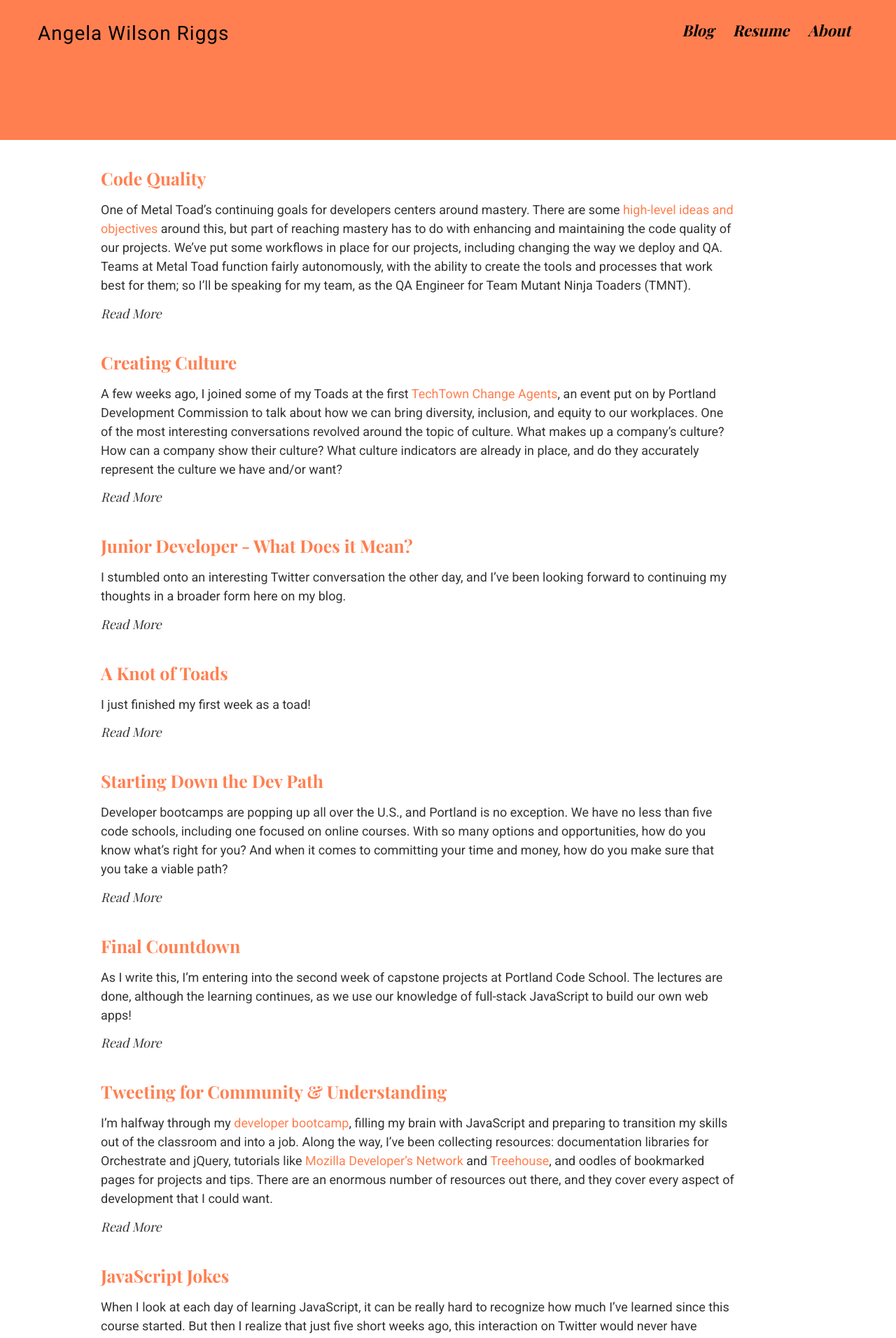
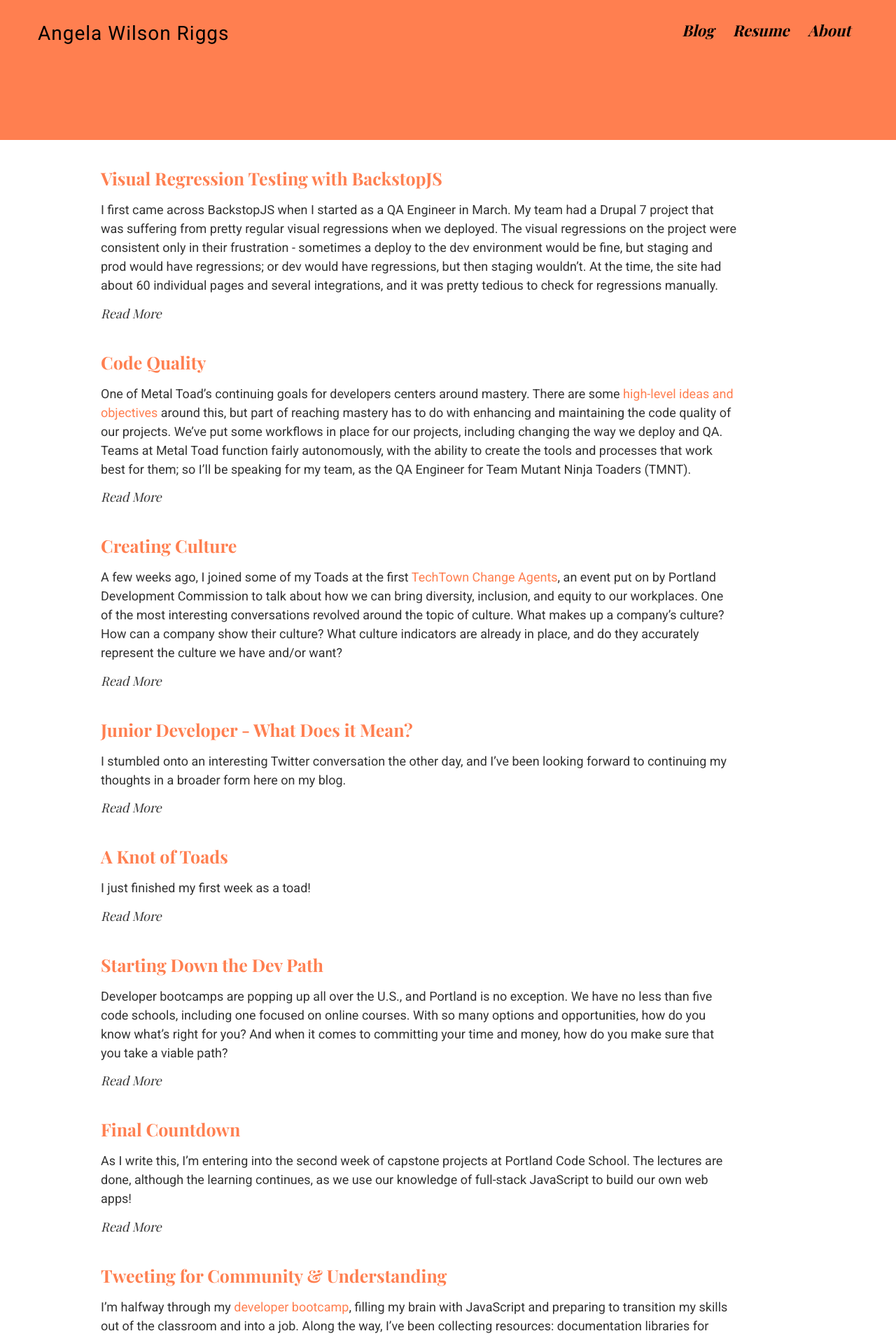
Before and after one commit to angelariggs/angelariggs.github.io, a Jekyll site: the page built from blog.md, in a window 1280 px wide. Shown: the top 1912 px of the page at 70% size. Built offline with Jekyll 4.4.1, drawn with Linux system fonts in a browser that asks for light colours; some web fonts are replaced; some of the changed lines change nothing that is shown.

Commit message:
backdate vis reg blog & style updates

````diff
--- /dev/null
+++ b/_posts/2016-11-03-vis-reg.md
@@ -0,0 +1,138 @@
+---
+layout: post
+title:  "Visual Regression Testing with BackstopJS"
+date:   2016-11-03
+comments: true
+---
+
+I first came across BackstopJS when I started as a QA Engineer in March. My team had a Drupal 7 project that was suffering from pretty regular visual regressions when we deployed. The visual regressions on the project were consistent only in their frustration - sometimes a deploy to the dev environment would be fine, but staging and prod would have regressions; or dev would have regressions, but then staging wouldn’t. At the time, the site had about 60 individual pages and several integrations, and it was pretty tedious to check for regressions manually.
+
+I needed to find a tool to help us avoid deploying code that would cause visual regressions. After doing some research, I decided to use BackstopJS, an npm package created for visual regression testing. It uses configuration files to target specific URLs and CSS selectors, and takes both reference and test screenshots to compare against each other. BackstopJS also runs a report that shows the screenshot comparison, and includes information like how much the comparison failed by.
+
+BackstopJS sets up directories to house the reference screenshots, test screenshots, and regression reports. These folders are automatically re-generated each time the associated command is run (e.g. backstop test to begin generating the test screenshots), and the path for each is customizable - so you can choose the setup that best fits your project. A visual regression report is automatically generated, saved, and can be accessed later; which is great for sharing the results with our PMs and developers, as well as with our clients.
+
+## Figuring Out a Process
+
+When I first set up BackstopJS, I created a config file for each of our four environments, so we could check each environment as our deploys progressed up the chain. I used a naming convention that would make sense across projects, e.g. local_backstop.json, dev_backstop.json, staging_backstop.json, and prod_backstop.json. Each environment has its own database and varying states of code deploys, but we tend to use prod as the “source of truth” for adherence to quality and features, so I used the prod site for the page and CSS selectors in my config files.
+
+Because the history of this project was so fraught with regressions, I went through the site and included every URL in the BackstopJS configuration file. I was also determined to use a variety of selectors for each page to ensure coverage (something that’s especially annoying in Drupal). It ended up that each of the 60 URLs I was testing had about 8-10 CSS selectors; and I was testing on both desktop and mobile viewports. This means that I was using BackstopJS to create about 1200 reference screenshots, plus the same number of testing screenshots, on each of the four environments. It was one of those tasks where you start it running, then go eat lunch and play a few rounds of Towerfall (see [http://xkcd.com/303/](http://xkcd.com/303/)).
+
+Having so many URLs and selectors wasn’t working as well as I wanted. I chose some selectors originally because they covered several sections within a page, but it turned out that BackstopJS would only hit the first instance of the selector, instead of using it multiple times.
+
+Time was also an issue. It took FOREVER to run each test. BackstopJS 1.x version included a command to make sure the npm server didn’t time out; but if I forgot to run that command before I started a test, the server would die out by the time the report was ready to run, and I wouldn’t be able to view the report - making the entire test process a useless task. And when I did remember to keep the npm server open, I also had to remember to stop it after the report finished. If I didn’t stop and then restart the npm server for each test, the next config file would serve the report from the previous test, and I would again have wasted that time.
+
+I took a step back, and thought about what BackstopJS reported on, and how it compared the reference and test screenshots. With a low mismatch threshold (I had mine set to 0.1%), BackstopJS will catch extremely nuanced differences, in everything from margins to image placement to font weights. And in spite of a somewhat cumbersome process, BackstopJS had already helped us catch and mitigate regressions before they made it to prod. It was obviously a good tool, but there was less of a need to be so finicky and precise about what it was checking.
+
+## Iterating My Practice
+
+I decided to scale down. I used a much smaller sampling of URLS in my config files - many pages used the same layout, so a regression showing in one or two of those should be enough to catch regressions in the similar pages. I also changed my viewports sizes for mobile and desktop. Instead of using specific WxH for each, I chose the width to match the device, and just gave each one a height value of 3000px. Now it didn’t matter what selectors I chose, or how far down on the page they were, since each screenshot would cover 3000px worth of content. So I also changed my selectors, and only used body and footer for each URL. I’ve gone from about 1200 screenshots per environment, down to about 160!
+
+Now that I’ve got my configuration down to a repeatable and logical process, I’ll start setting up most of our projects with visual regression tests. We currently do support for about 15 Drupal projects, and BackstopJS is a great smoke test for our monthly security updates. For these support projects, I set up symlinks to the Drupal files directory from the BackstopJS test folder. This means that none of the screenshots get committed to the repo, so we avoid unnecessary repo bloat. The configuration files are committed to the repo as part of a tests/backstop directory, so any developer has access to them, and can run visual regression tests locally against their feature branch. The process for this would be:
+
+1. Check out the dev branch, or whichever branch they want to use as source of truth
+2. Navigate to <project root>/tests/backstop and run the command `backstop reference --configPath=local_backstop.json`
+3. When the reference screenshots are done, check out the feature branch and run any necessary updates, such as feature reverts, database updates, and CSS compiling
+4. Making sure they’re back in <project root>/tests/backstop, run `backstop test --configPath=local_backstop.json`
+
+The practice is similar for running BackstopJS against deploys up to our various environments. If someone was deploying to production, the steps they'd need to follow would be:
+
+1. Navigate back to <project root>/tests/backstop, where the config files are located
+2. Run `backstop reference --configPath=prod_backstop.json`, to get the pre-deploy comparisons (The branch they’re on doesn’t matter now, since the config file is referencing the prod URL, not their local site)
+3. Once the references have finished running, deploy the code and make any necessary changes, like indexing Solr or clearing caches
+4. Run `backstop test --configPath=prod_backstop.json`
+
+For our green field projects, the BackstopJS references will get updated at the end of every sprint, after we deploy the sprint’s work up to prod. For support projects, the references will get updated after our weekly deploy day. This ensures that I’ll always have a fresh set of references to test against as needed.
+
+Setting up BackstopJS on a Project
+
+The [npm package page](https://www.npmjs.com/package/backstopjs) has nicely detailed documentation on setting up and using BackstopJS, but I’ll run through the steps here as well on the assumption that it's always nice to have another tutorial. With the recent upgrade to 2.x, BackstopJS can be installed globally, and this is what I’d recommend. Some of these steps are customized for my personal workflow, so I’ll try to note where your process could differ. Below these steps, I’ve included a config file example as well.
+
+1. Make sure you have node and npm installed on your computer, then run `npm install -g backstopjs`
+2. Navigate to your project root and create a tests/backstop directory. NOTE: It’s my preference to keep all tests within a tests directory, so you don’t clutter up the project root with them.
+3. From the backstopjs folder that you've just created, run `backstop genConfig`. This creates the default backstop.json config file, and the backstop_data folder (which will eventually house the folders containing the screenshots and reports).
+4. Rename backstop.json to prod_backstop.json. NOTE: This is to support a logical naming convention within the project, and so other developers can easily identify which config file to use for each environment.
+5. Edit the config file to set the values for id, define your viewport sizes, and set the paths for saving the screenshots and reports.
+6. If you’re going to be using symlinks instead of saving everything directly in the project repo, this is the time to [set that up](https://www.metaltoad.com/blog/apple.stackexchange.com/questions/115646/how-can-i-create-a-symbolic-link-in-terminal). Don’t forget that the path for saving files needs to point to the original source, not the symlink locations; and the path should start at the level where your config files are.
+7. Create all of your scenarios for the config file. Use logical names for the label, separating with hyphens or underscore instead of spaces, so you can use the label name for incremental updates later. I’d also recommend adding the SSL Casper flags (seen in the example below).
+
+At this point, you’ve installed BackstopJS globally through npm, and generated and customized your first config file. With my personal workflow, the next step would be to make 3 copies of prod_backstop.json and rename them for each environment (staging_backstop.json, dev_backstop.json, and local_backstop.json). If you're using SublimeText, 'command+D' is your friend for quickly modifying all of the environment-specific names in the new config files. Below is an example of a BackstopJS config file for a prod environment.
+
+```
+{
+  "id": "project_prod_config",
+  "viewports": [
+   {
+// Really long height to let BackstopJS capture the full page without worrying about selectors
+      "name": "desktop",
+      "width": 1300,
+      "height": 3000
+    },
+    {
+      "name": "mobile",
+      "width": 400,
+      "height": 3000
+    }
+  ],
+  "scenarios": [
+    {
+// The label can be used as a filter to run incremental reference or test screenshots
+      "label": "item0-projectProd-homepage",
+      "url": "https://project.com/",
+      "hideSelectors": [],
+      "removeSelectors": [],
+      "selectors": [
+        "#content"
+      ],
+      "delay": 500,
+// The low mismatch number means that BackstopJS will catch extremely small visual changes
+      "misMatchThreshold" : 0.1
+    },
+    {
+      "label": "item1-projectProd-suitesLanding",
+      "url": "https://project.com/suites",
+      "hideSelectors": [],
+      "removeSelectors": [],
+      "selectors": [
+        "#content"
+      ],
+      "delay": 500,
+      "misMatchThreshold" : 0.1
+    },
+ ],
+  "paths": {
+// When using symlinks, the paths for saving the images needed to point to the actual file path
+// Not to the symlinks
+// The point of reference is from this config file's location.
+    "bitmaps_reference": "../../webroot/sites/default/files/backstopjs_tests/prod_reference",
+    "bitmaps_test": "../../webroot/sites/default/files/backstopjs_tests/prod_test",
+    "html_report": ../../"webroot/sites/default/files/backstopjs_tests/prod_html_report",
+    "ci_report": "../../webroot/sites/default/files/backstopjs_tests/prod_ci_report"
+  },
+  "casperFlags": [
+// Without this flag, BackstopJS had trouble accessing the local site because of https notices
+// This tells BackstopJS to ignore it
+    "--ignore-ssl-errors=true",
+    "--ssl-protocol=any"
+  ],
+  "engine": "phantomjs",
+// With the 2.x upgrade, reporting in your CLI happens by default
+  "report": ["browser"],
+  "cliExitOnFail": false,
+// This can be changed to true for extremely verbose CLI reporting
+  "debug": false
+}
+```
+
+## BackstopJS Benefits
+
+I would definitely recommend BackstopJS for any developer or company looking to add to their QA toolkit, for a few reasons:
+
+* With the recent upgrade from 1.x to 2.x, BackstopJS is extremely quick to setup and be testing within minutes
+* The configuration preferences are easy to customize per project, including where the references, tests, and reports get saved
+* You can incrementally update reference and test screenshots by adding a filter flag to your commands, which means you can easily keep your regression tests up to date as you build out a new website or add content to an existing site
+* The reports are saved to their own folder, so you can access the browser report at any time by running the backstop openReport command. This is especially helpful for being able to show the visual regression results to a product owner or client.
+* The package owner is very responsive to talking about and fixing open issues, and takes pride in making sure the product he’s created remains useful.
+
+Visual regression testing has already benefited Metal Toad and our clients. The Drupal 7 project that was plagued with visual regressions? We’ve run into visual regressions a few more times - and with BackstopJS in place, we’ve caught it every single time. It’s also helped catch an issue on another project where the subnav menu was disappearing, when a seemingly unrelated ticket caused problems with the site’s menus. Without the regression tests, that bug would have been deployed all the way up to production. Recently, we inherited a new support project that needed security and module updates after going without them for about 6 months, and the regression tests caught missing content as a result of some of those updates. Whether used as a basic smoke test, or more detailed testing to prevent visual regressions, BackstopJS is a very useful tool, and has quickly become an important part of our commitment to code quality.
+
+*Have you used BackstopJS for visual regression tests? How has it helped your team? If there’s another framework that you’ve tried, what pros and cons have you discovered?*
--- a/_sass/_blog.scss
+++ b/_sass/_blog.scss
@@ -46,6 +46,10 @@ article.post {
   }
 }
 
+.entry ol, .entry ul {
+  font-family: $sans-serif;
+}
+
 .read-more {
   font-family: $display;
   font-style: italic;
--- a/_sass/_reset.scss
+++ b/_sass/_reset.scss
@@ -5,11 +5,11 @@
 
 html, body, div, span, applet, object, iframe,
 h1, h3, h4, h5, h6, p, blockquote, pre,
-a, abbr, acronym, address, big, cite, code,
+a, abbr, acronym, address, big, cite,
 del, dfn, img, ins, kbd, q, s, samp,
 small, strike, sub, sup, tt, var,
 b, u, i, center,
-dl, dt, dd, ol, ul, li,
+dl, dt, dd,
 fieldset, form, label, legend,
 table, caption, tbody, tfoot, thead, tr, th, td,
 article, aside, canvas, details, embed,
````
